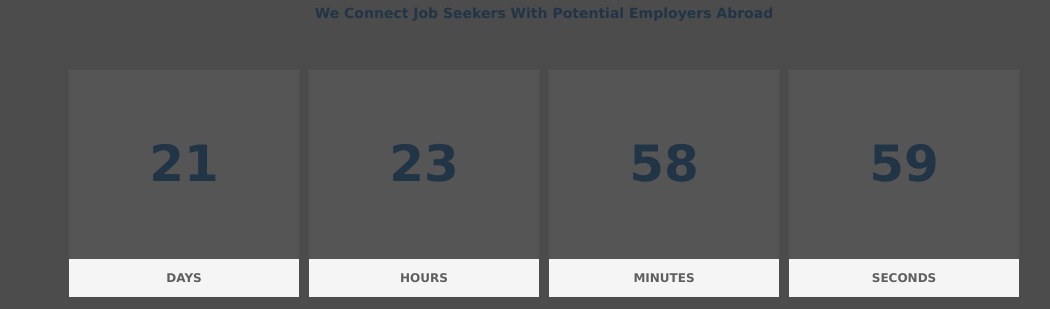
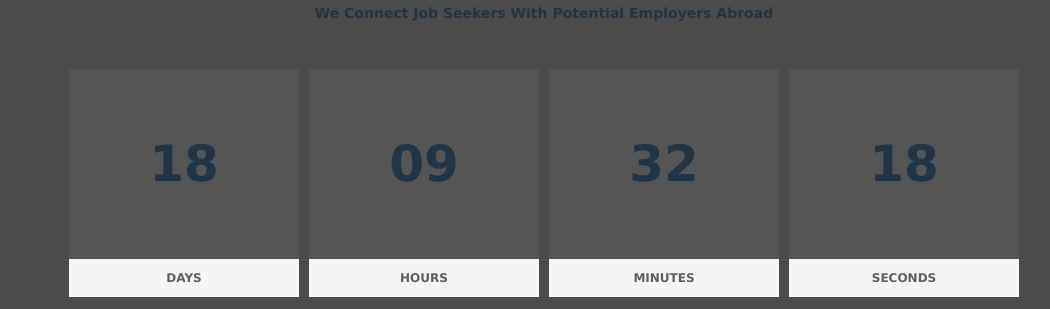
Before and after one commit to 1wes/pithone-international, a React (Vite) app: page / in a window 1280 px wide. Shown: the part 225-534 px from the top of the page, without its empty margins (96-1146 px from the left). Built offline with nearby package versions, Linux system fonts and the light colour scheme.

Commit message:
feat: decrease counter by second and update higher units accordingly

```diff
--- a/src/components/counter.jsx
+++ b/src/components/counter.jsx
@@ -1,4 +1,4 @@
-import React, { Fragment } from "react";
+import React, { Fragment, useState, useEffect } from "react";
 
 import pithoneLogo from '../assets/pithone.jpeg';
 
@@ -9,6 +9,42 @@ import { Link } from "react-router-dom";
 import { FaXTwitter, FaInstagram, FaFacebookF } from 'react-icons/fa6';
 
 const ComingSoon = () => {
+
+    const calculateTimeLeft = () => {
+
+        const timeDifference = +new Date('2024-03-25') - +new Date();
+
+        let timeLeft = {};
+
+        if (timeDifference > 0) {
+
+            timeLeft = {
+                seconds : Math.floor((timeDifference / 1000) % 60),
+                minutes : Math.floor((timeDifference / 1000 / 60) % 60),
+                hours : Math.floor((timeDifference / (1000 * 60 * 60)) % 24),
+                days : Math.floor(timeDifference / (1000 * 60 * 60 * 24))
+            }
+        }
+
+        return timeLeft;
+    }
+
+    const [timeLeft, setTimeLeft] = useState(calculateTimeLeft());
+
+    useEffect(() => {
+
+        const runIntervalEverySecond = setInterval(() => {
+            setTimeLeft(calculateTimeLeft);
+        }, 1000);
+
+        return () => {
+            clearInterval(runIntervalEverySecond);
+        }
+
+    }, [calculateTimeLeft]);
+
+    // format the time to have two significant digits
+    const formatNumbers = digit => String(digit).padStart(2, '0');
 
     return (
         <Fragment>
@@ -25,10 +61,10 @@ const ComingSoon = () => {
                             We Connect Job Seekers With Potential Employers Abroad
                         </p>
                         <div className="counter-cards">
-                            <CounterDownCard duration={`21`} durationType={`days`}/>
-                            <CounterDownCard duration={`23`} durationType={`hours`}/>
-                            <CounterDownCard duration={`58`} durationType={`minutes`}/>
-                            <CounterDownCard duration={`59`} durationType={`seconds`}/>
+                            <CounterDownCard duration={formatNumbers(timeLeft.days)} durationType={`days`}/>
+                            <CounterDownCard duration={formatNumbers(timeLeft.hours)} durationType={`hours`}/>
+                            <CounterDownCard duration={formatNumbers(timeLeft.minutes)} durationType={`minutes`}/>
+                            <CounterDownCard duration={formatNumbers(timeLeft.seconds)} durationType={`seconds`}/>
                         </div>
                         <div className="socials">
                             <p className="socials-text">Follow us for updates</p>
@@ -66,7 +102,7 @@ const Social = ({socialsLink, socialsIcon}) => {
     return (
         <Fragment>
             <div className="social">
-                <Link to={socialsLink} >
+                <Link to={socialsLink} tabIndex={0} target="_blank" >
                     <i>
                         {socialsIcon}
                     </i>
@@ -75,4 +111,6 @@ const Social = ({socialsLink, socialsIcon}) => {
         </Fragment>
     )
 }
+
+
 export default ComingSoon;
```
